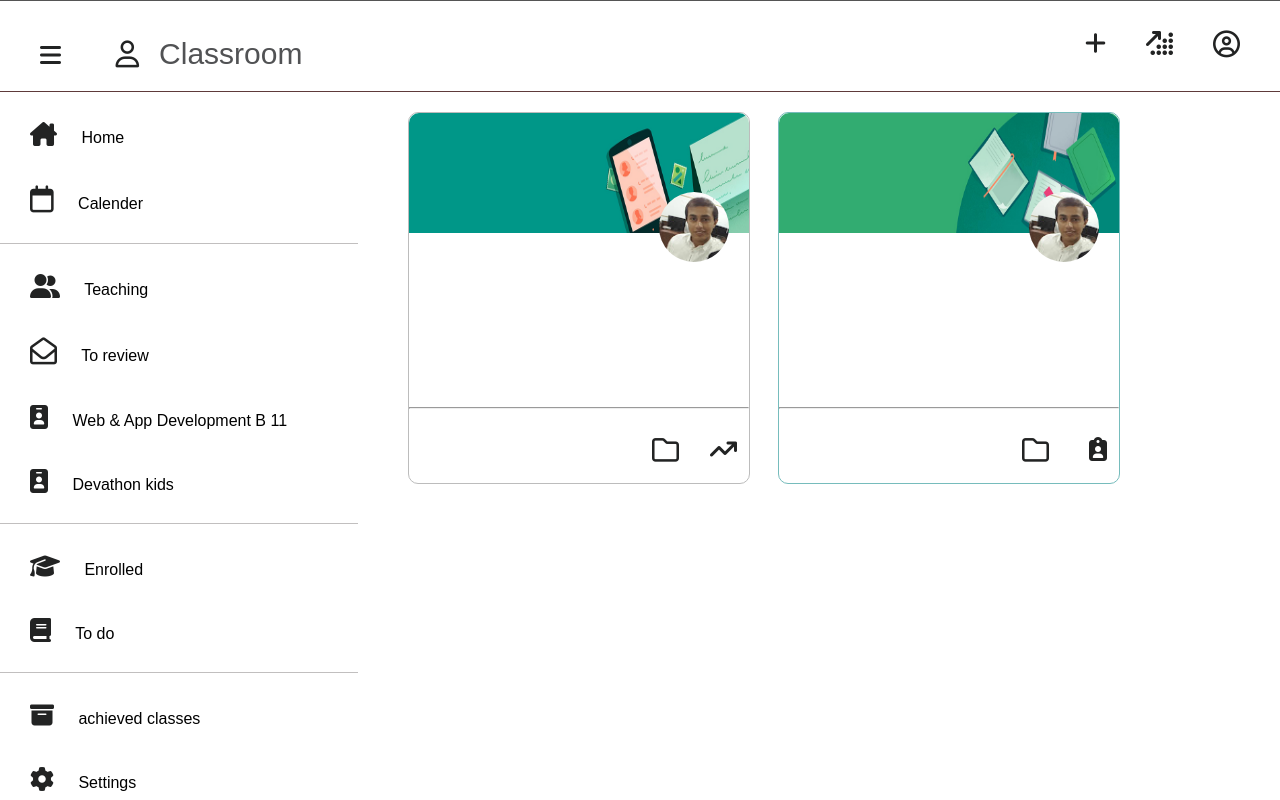
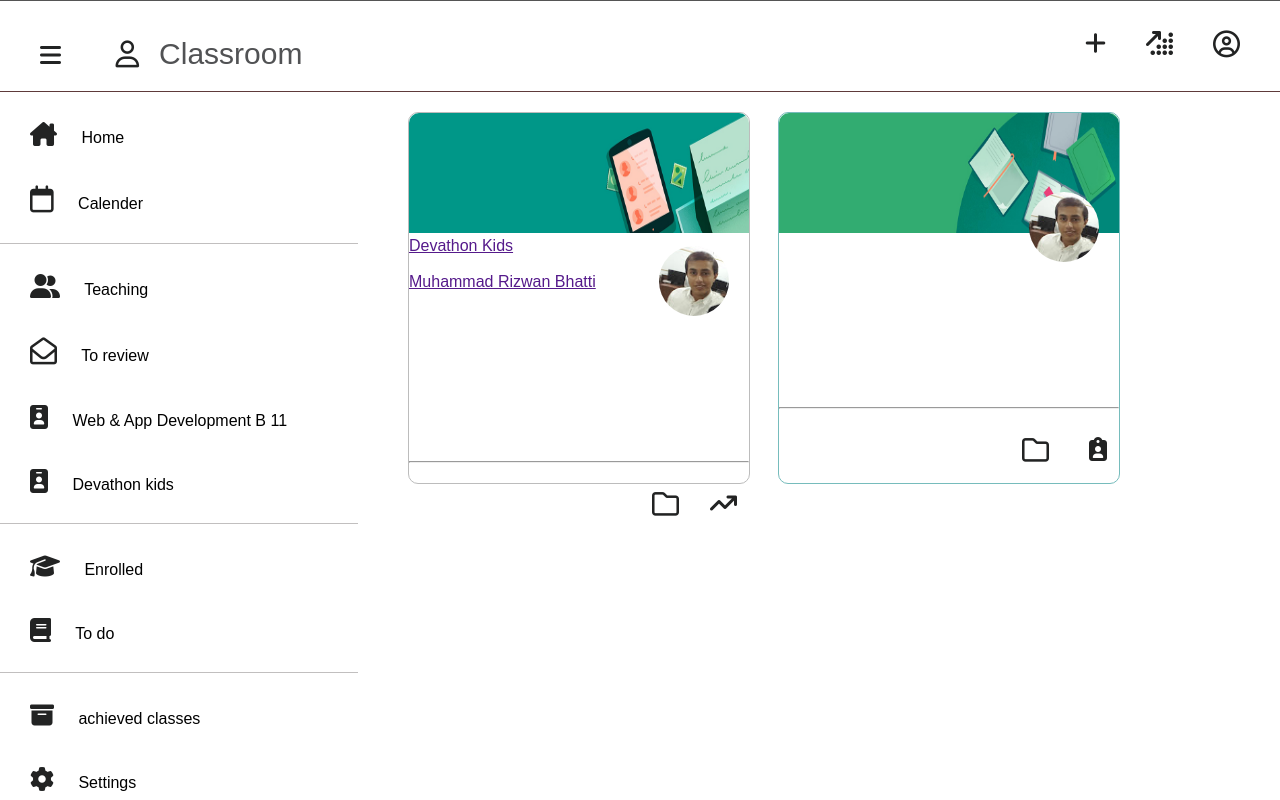
Before and after one commit to Muhammadkashif20/CSS-Assignment-6, a plain HTML site: page index.html in a window 1280 px wide. Drawn offline with Linux system fonts and the light colour scheme.

Commit message:
soon completing

```diff
--- a/index.html
+++ b/index.html
@@ -66,6 +66,7 @@
         <div class="main-cards">
             <div class="card1">
                 <img src="img/img1.jpg" alt="">
+                <div><a href="" class="text1">Devathon Kids <br><br>Muhammad Rizwan Bhatti</a></div>
                 <div class="parentlogo">
                     <img src="img/img3.jpg" alt="" class="logo"></div>
                 <br><br><br><br><br><br><br><br><br>
@@ -77,6 +78,7 @@
             </div>
             <div class="card2">
                 <img src="img/img2.jpg" alt="">
+
                 <div class="parentlogo">
                 <img src="img/img3.jpg" alt="" class="logo"></div>
                 <br><br><br><br><br><br><br><br><br>
--- a/style.css
+++ b/style.css
@@ -159,3 +159,6 @@
     position: absolute;
     right: 50PX;
 }
+.text1{
+
+}
```
